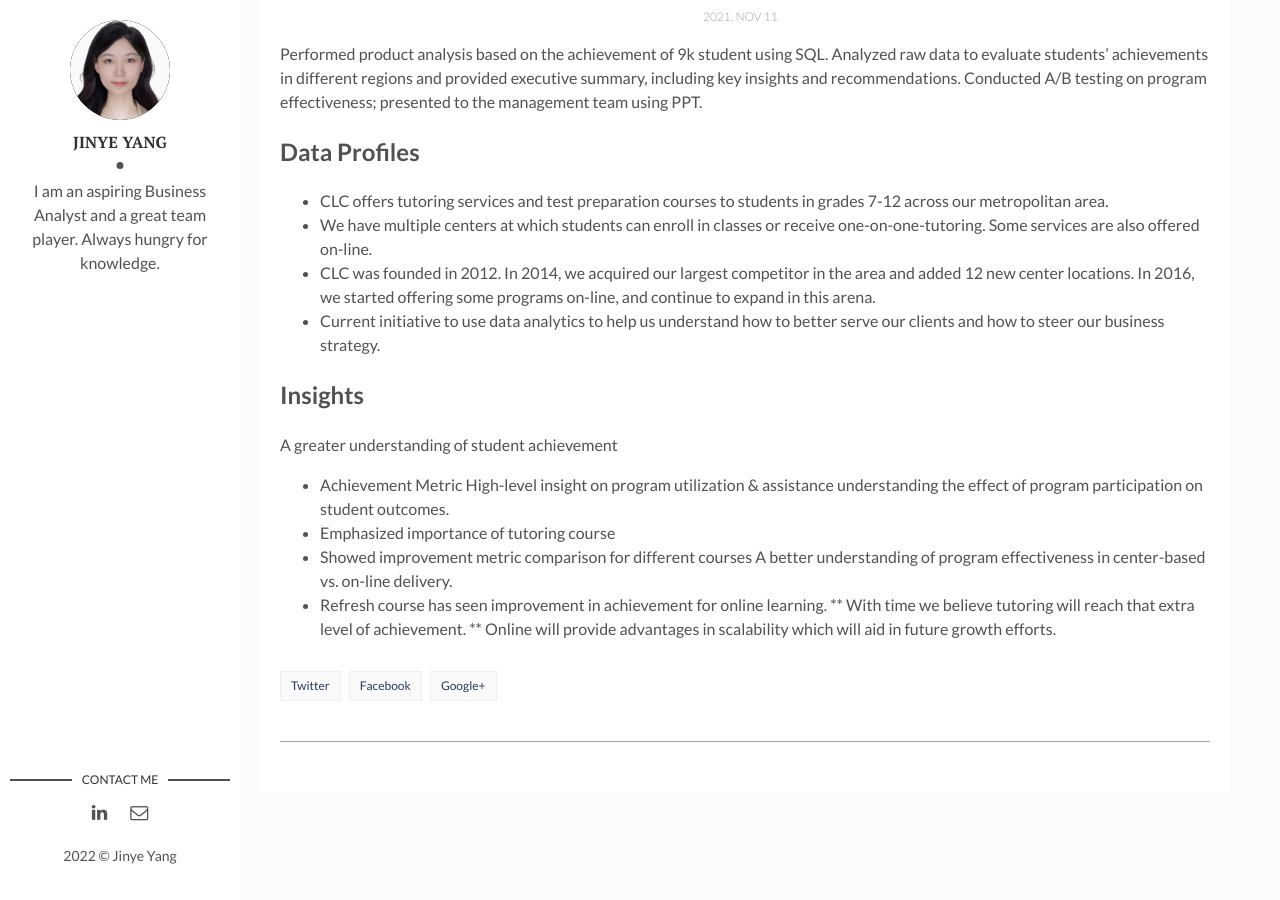
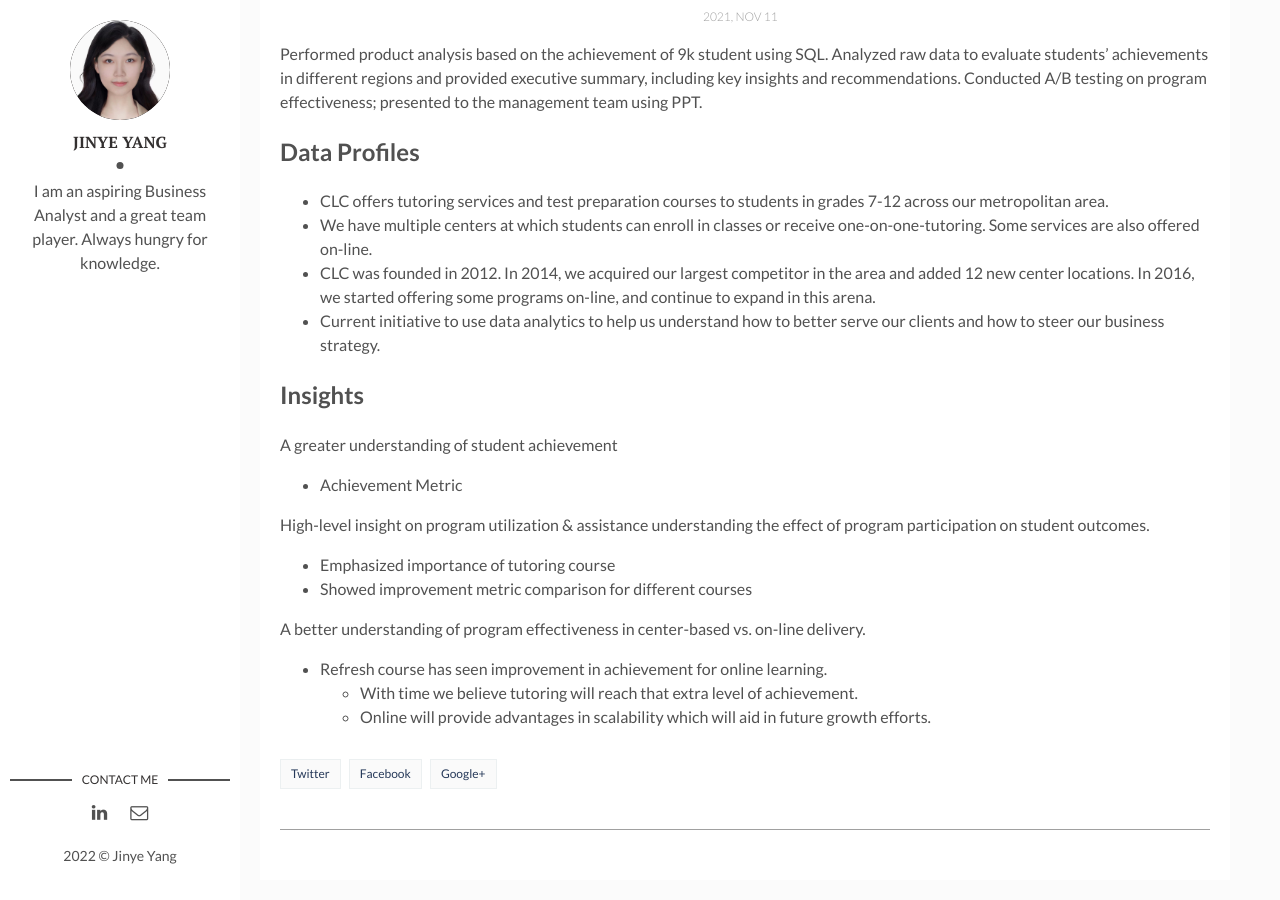
Before and after one commit to jinyey/jinyey.github.io, a Jekyll site: the page built from _posts/2021-11-11-cobblestone.markdown, in a window 1280 px wide and 900 px high, scrolled down 594 px. Built offline with Jekyll 4.4.1, drawn with Linux system fonts in a browser that asks for light colours.

```diff
--- a/_posts/2021-11-11-cobblestone.markdown
+++ b/_posts/2021-11-11-cobblestone.markdown
@@ -20,10 +20,12 @@ Conducted A/B testing on program effectiveness; presented to the management team
 ## Insights
 A greater understanding of student achievement
 * Achievement Metric
+
 High-level insight on program utilization & assistance understanding the effect of program participation on student outcomes.
 * Emphasized importance of tutoring course
 * Showed improvement metric comparison for different courses
+
 A better understanding of program effectiveness in center-based vs. on-line delivery.
 * Refresh course has seen improvement in achievement for online learning.
-** With time we believe tutoring will reach that extra level of achievement.
-** Online will provide advantages in scalability which will aid in future growth efforts.
+  * With time we believe tutoring will reach that extra level of achievement.
+  * Online will provide advantages in scalability which will aid in future growth efforts.
```
